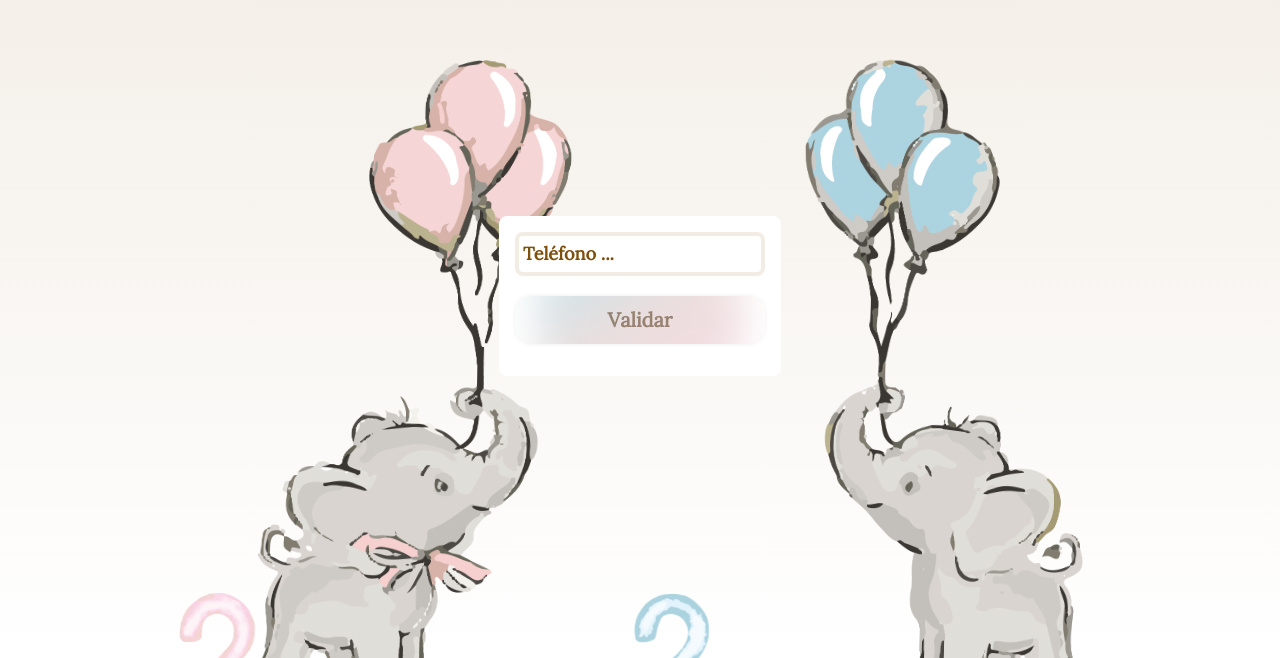
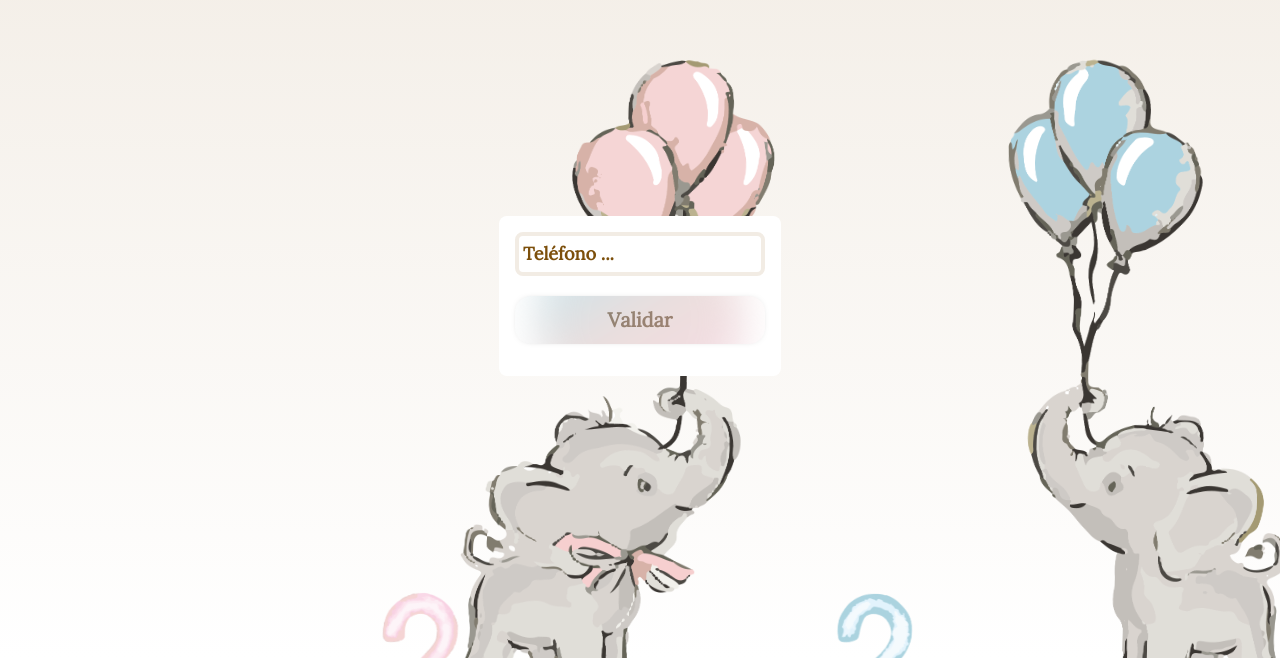
Before and after one commit to juparopi2/revelacion-genero, a Next.js app: page / in a window 1280 px wide. Shown: the part 142-800 px from the top of the page. Built offline with nearby package versions, Linux system fonts and the light colour scheme; no server answers.

Commit message:
refactor: set max-width for sections to improve layout consistency

```diff
--- a/src/app/components/CardsVotaciones.tsx
+++ b/src/app/components/CardsVotaciones.tsx
@@ -61,7 +61,7 @@ function Card(props: CardProps) {
   let screenWidthPx = 400;
 
   if (typeof window !== "undefined") {
-    screenWidthPx = window.innerWidth - 32;
+    screenWidthPx = Math.min(window.innerWidth - 32, 850);
   }
 
   const approxCardWidthPx = baseCardWidthPx + cardTextWidthPx;
--- a/src/app/globals.css
+++ b/src/app/globals.css
@@ -11,6 +11,10 @@
   font-family: "Lora";
   src: url("../app/fonts/Lora-Regular.ttf") format("opentype");
   font-weight: normal;
+}
+
+section {
+  max-width: 850px;
 }
 
 :root {
```
